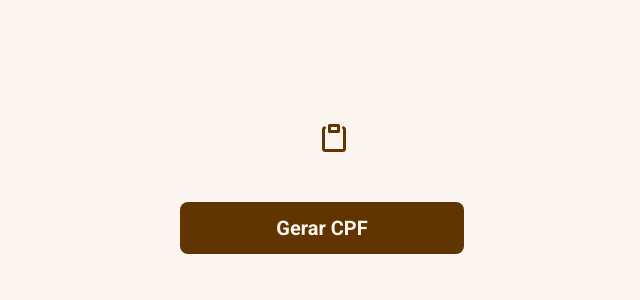
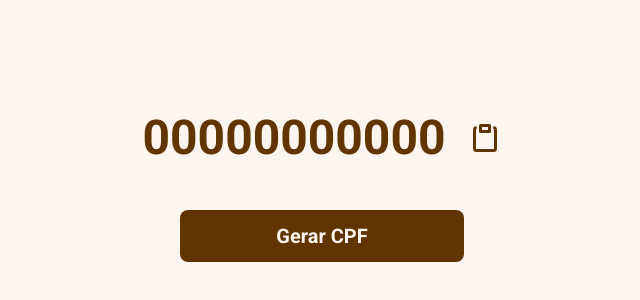
Before and after one commit to luannzin/cpf-social, a Next.js app: page / in a window 1280 px wide. Shown: the part 212-512 px from the top of the page, without its empty margins (318-958 px from the left). Built offline with nearby package versions, Linux system fonts and the light colour scheme.

Commit message:
feat: add default cpf

```diff
--- a/app/page.tsx
+++ b/app/page.tsx
@@ -14,7 +14,7 @@ import { generateCpf } from "./helpers/generateCpf";
 export default function Home() {
   const [isCopied, setIsCopied] = useState(false);
 
-  const [cpf, setCpf] = useState("");
+  const [cpf, setCpf] = useState("00000000000");
 
   const copyCpf = () => {
     navigator.clipboard.writeText(cpf);
```
